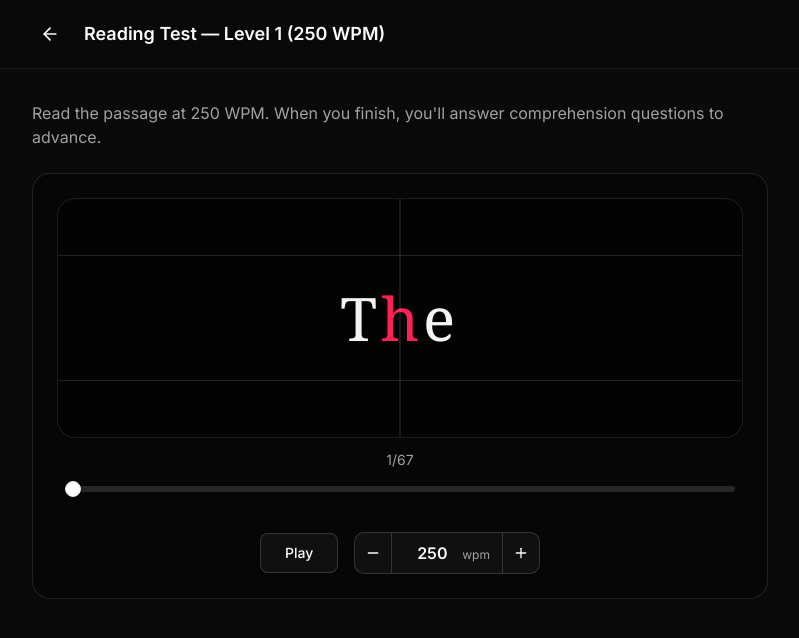
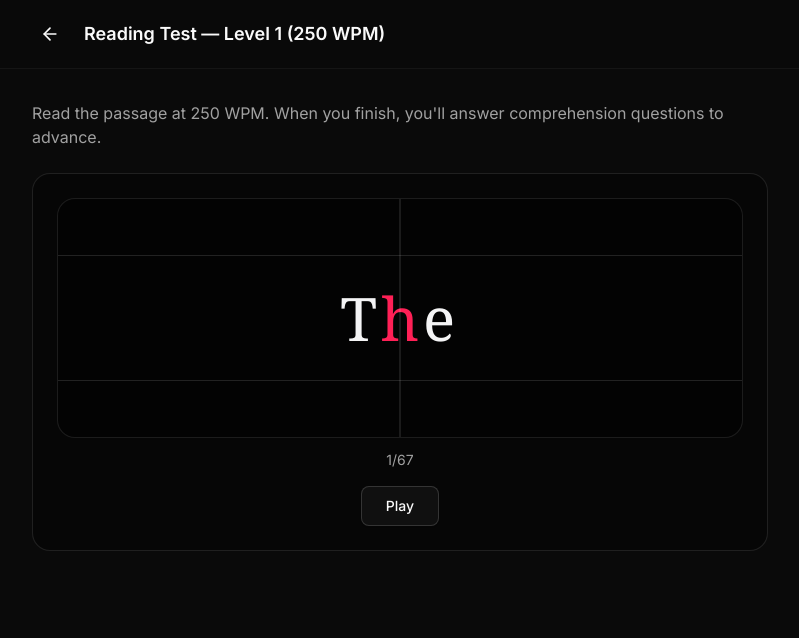
Before and after one commit to SpyC0der77/speedreader, a Next.js app: page /test in a window 1280 px wide. Shown: the top 638 px of the page, without its empty margins (240-1039 px from the left). Built offline with nearby package versions, Linux system fonts and the light colour scheme.

Commit message:
Add conditional rendering for WPM slider and display in SpeedReader component based on 'test' variant, improving test functionality.

```diff
--- a/components/speed-reader.tsx
+++ b/components/speed-reader.tsx
@@ -71,6 +71,7 @@ type SpeedReaderProps =
 
 export function SpeedReader(props: SpeedReaderProps): React.ReactElement | null {
   const isFull = props.variant === "full";
+  const isTest = props.variant === "test";
   const controlledWordIndex = props.controlledWordIndex;
 
   const [inputText, setInputText] = useState(
@@ -236,7 +237,7 @@ export function SpeedReader(props: SpeedReaderProps): React.ReactElement | null
             {words.length === 0 ? 0 : activeWordIndex + 1}/{words.length}
           </p>
         </div>
-        {words.length > 0 && (
+        {words.length > 0 && !isTest && (
           <div
             className={cn(
               "mx-auto mt-4 mb-6 max-w-4xl px-2 transition-opacity duration-300",
@@ -269,6 +270,7 @@ export function SpeedReader(props: SpeedReaderProps): React.ReactElement | null
         >
           {isPlaying ? "Pause" : isFinished ? "Restart" : "Play"}
         </Button>
+        {!isTest && (
           <NumberInput
             value={wordsPerMinute}
             onChange={setWordsPerMinute}
@@ -277,6 +279,7 @@ export function SpeedReader(props: SpeedReaderProps): React.ReactElement | null
             step={50}
             unit="wpm"
           />
+        )}
       </section>
     </>
   );
```
Lines whose indentation alone changed are shown as unchanged.
